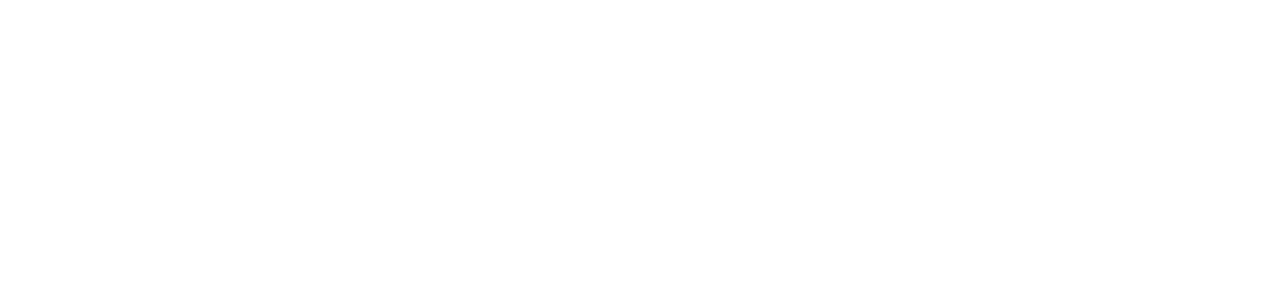
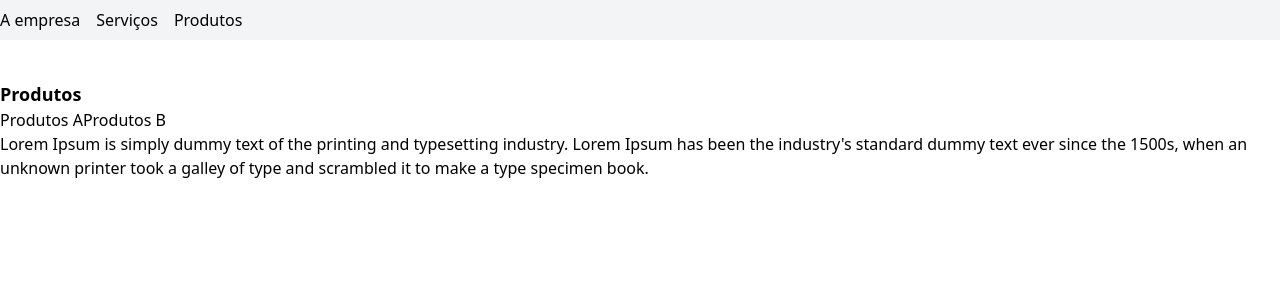
Before and after one commit to MuriloALURA/nuxtjs, a Nuxt app: page /produtos in a window 1280 px wide. Before the commit this address had no page. Shown: the top 300 px of the page. Built offline with nearby package versions, Linux system fonts and the light colour scheme.

Commit message:
feat: 🛠 páginas e rotas

```diff
--- /dev/null
+++ b/pages/a-empresa.vue
@@ -0,0 +1,36 @@
+<template>
+    <div>
+        <div class="bg-gray-100">
+            <div class="container mx-auto flex items-center space-x-4 h-10 mb-10">
+                <nuxt-link to="/a-empresa">A empresa</nuxt-link>
+                <nuxt-link to="/servicos">Serviços</nuxt-link>
+                <nuxt-link to="/produtos">Produtos</nuxt-link>
+            </div>
+        </div>
+    <div>
+        <div class="container mx-auto">
+            <h1 class="text-lg font-bold" >A empresa</h1>
+            <p>Lorem Ipsum is simply dummy text of the printing and typesetting industry. Lorem Ipsum has been the industry's standard dummy text ever since the 1500s, when an unknown printer took a galley of type and scrambled it to make a type specimen book.</p>
+        </div>
+    </div>
+
+    </div>
+
+</template>
+<script>
+export default {
+    name: '',
+
+    data() {
+        return {
+
+        };
+    },
+    methods: {},
+}
+</script>
+
+
+<style>
+
+</style>
--- /dev/null
+++ b/pages/produtos/index.vue
@@ -0,0 +1,28 @@
+<template>
+    <div>
+        <div class="bg-gray-100">
+            <div class="container mx-auto flex items-center space-x-4 h-10 mb-10">
+                <nuxt-link to="/a-empresa">A empresa</nuxt-link>
+                <nuxt-link to="/servicos">Serviços</nuxt-link>
+                <nuxt-link to="/produtos">Produtos</nuxt-link>
+            </div>
+        </div>
+    <div>
+        <div class="container mx-auto">
+            <h1 class="text-lg font-bold" >Produtos</h1>
+            <nuxt-link to="/produtos/produto-a">Produtos A</nuxt-link>
+            <nuxt-link to="/produtos/produto-b">Produtos B</nuxt-link>
+            <p>Lorem Ipsum is simply dummy text of the printing and typesetting industry. Lorem Ipsum has been the industry's standard dummy text ever since the 1500s, when an unknown printer took a galley of type and scrambled it to make a type specimen book.</p>
+        </div>
+    </div>
+
+    </div>
+</template>
+<script>
+export default {
+
+}
+</script>
+<style>
+
+</style>
--- /dev/null
+++ b/pages/produtos/produto-a.vue
@@ -0,0 +1,13 @@
+<template>
+    <div>
+        Produto A
+    </div>
+</template>
+<script>
+export default {
+
+}
+</script>
+<style>
+
+</style>
--- /dev/null
+++ b/pages/produtos/produto-b.vue
@@ -0,0 +1,13 @@
+<template>
+    <div>
+        Produto B
+    </div>
+</template>
+<script>
+export default {
+
+}
+</script>
+<style>
+
+</style>
--- /dev/null
+++ b/pages/servicos.vue
@@ -0,0 +1,41 @@
+<template>
+    <div>
+        <div class="bg-gray-100">
+            <div class="container mx-auto flex items-center space-x-4 h-10 mb-10">
+                <nuxt-link to="/a-empresa">A empresa</nuxt-link>
+                <nuxt-link to="/servicos">Serviços</nuxt-link>
+                <nuxt-link to="/produtos">Produtos</nuxt-link>
+            </div>
+        </div>
+    <div>
+        <div class="container mx-auto">
+            <h1 class="text-lg font-bold" >Serviços</h1>
+
+            <nuxt-link to="/servicos/desenvolvimento-de-sites">Desenvolvimento de Sites</nuxt-link>
+
+            <nuxt-link to="/servicos/marketing-digital">Marketing Digital</nuxt-link>
+
+            <br><br>
+
+            <nuxt-child />
+
+
+        </div>
+    </div>
+
+    </div>
+</template>
+
+
+
+<script>
+export default {
+
+}
+</script>
+
+
+
+<style>
+
+</style>
--- /dev/null
+++ b/pages/servicos/_slug.vue
@@ -0,0 +1,13 @@
+<template>
+    <div>
+       Slug: {{$route.params.slug}}
+    </div>
+</template>
+<script>
+export default {
+
+}
+</script>
+<style>
+
+</style>
--- /dev/null
+++ b/pages/servicos/index.vue
@@ -0,0 +1,19 @@
+<template>
+    <div>
+        <p>Lorem Ipsum is simply dummy text of the printing and typesetting industry. Lorem Ipsum has been the industry's standard dummy text ever since the 1500s, when an unknown printer took a galley of type and scrambled it to make a type specimen book.</p>
+    </div>
+</template>
+
+
+
+<script>
+export default {
+
+}
+</script>
+
+
+
+<style>
+
+</style>
```
